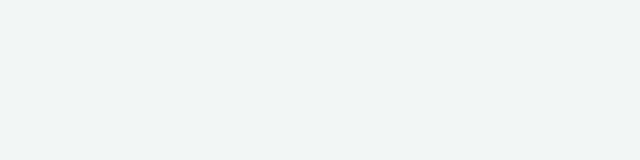
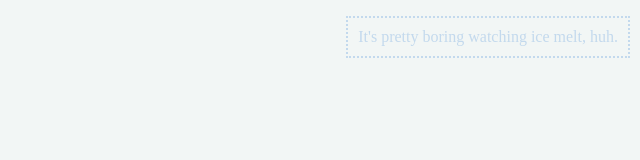
Before and after one commit to hbalenda/larsen-c, a React (Create React App) app: page / in a window 1280 px wide. Shown: the top 160 px of the page, without its empty margins (640-1280 px from the left). Built offline with nearby package versions, Linux system fonts and the light colour scheme.

Commit message:
Add message componenet

```diff
--- a/src/components/App.js
+++ b/src/components/App.js
@@ -1,5 +1,6 @@
 import React from 'react';
 import '../App.css';
+import Message from './Message';
 
 class App extends React.Component {
   constructor() {
@@ -53,9 +54,14 @@
     this.timer = setTimeout(this.startDrift,300);
   }
 
+  getMessage() {
+    return `It's pretty boring watching ice melt, huh.`;
+  }
+
   render() {
     return (
       <div className="App" onMouseMove={this.drift}>
+        <Message message={this.getMessage()} />
         <div className="ice-wrapper">
           <div className={this.getClassNames("right").join(" ")}>
           </div>
--- /dev/null
+++ b/src/components/Message.js
@@ -0,0 +1,18 @@
+import React from 'react';
+
+const messageStyle = {
+  position:'absolute',
+  zIndex: 3,
+  top: 0,
+  right:10,
+  color: '#c3d9ed',
+  fontFamily: 'Inconsolata',
+  padding:10,
+  border: '2px dotted',
+}
+
+function Message(props) {
+  return <p style={messageStyle}>{props.message}</p>;
+}
+
+export default Message;
```
